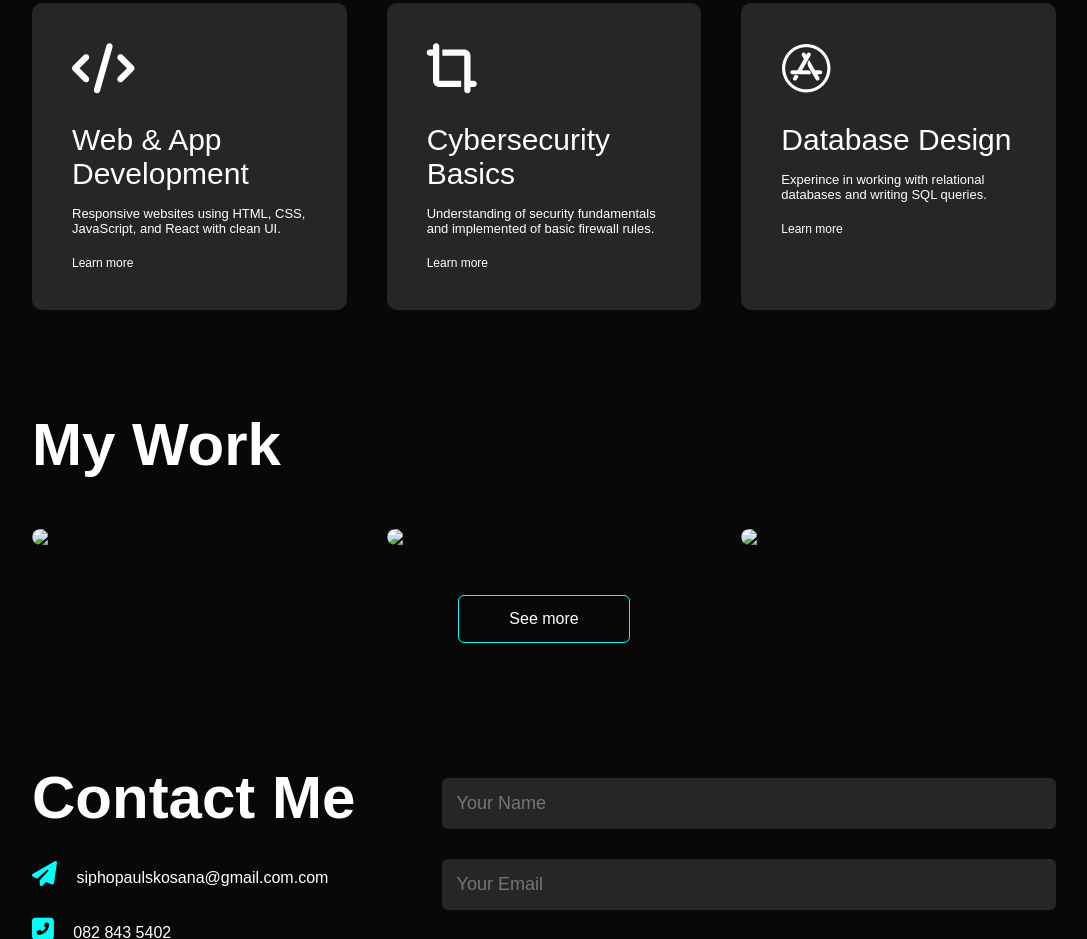
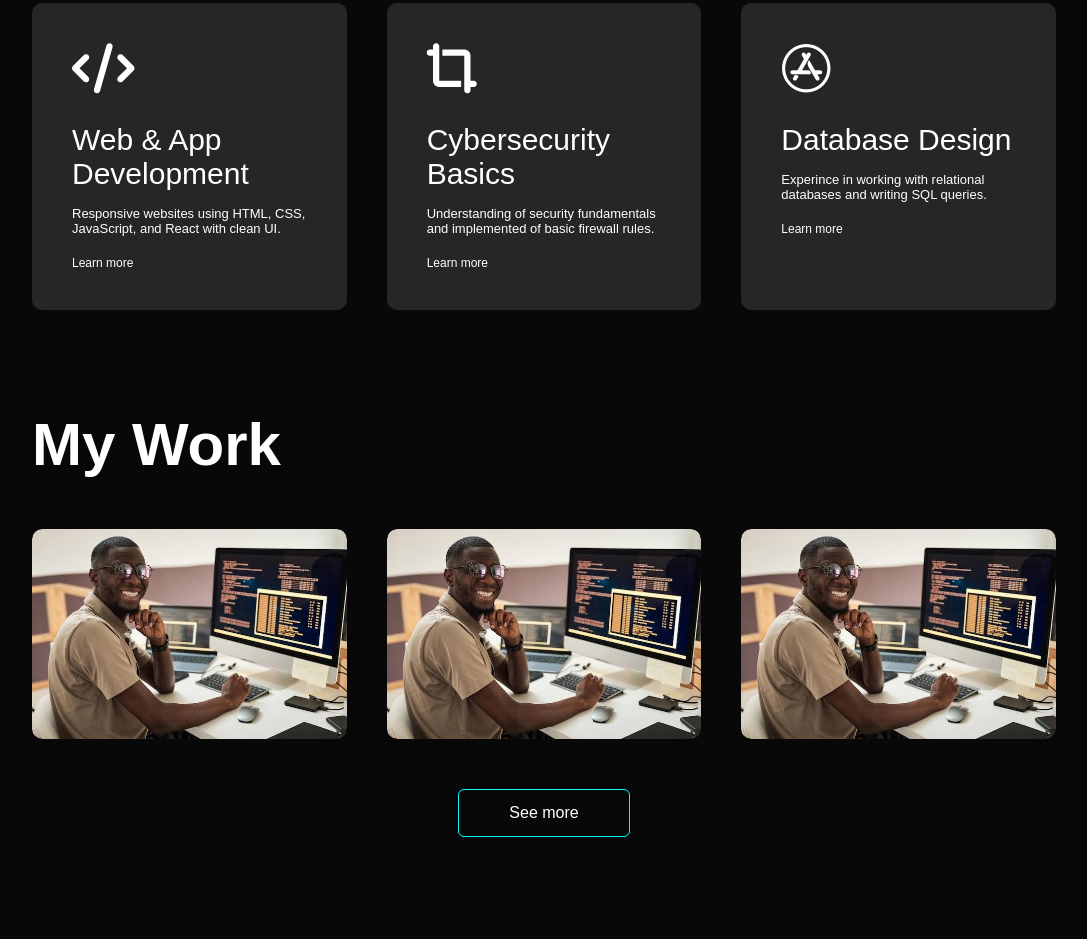
Before and after one commit to SpholaTech/Portfolio, a plain HTML site: page index.html in a window 1280 px wide. Shown: the part 1650-2589 px from the top of the page, without its empty margins (96-1183 px from the left). Drawn offline with Linux system fonts and the light colour scheme; files whose address does not match are found by name.

Commit message:
index.html

```diff
--- a/index.html
+++ b/index.html
@@ -35,7 +35,7 @@
         <div class="container">
             <div class="row">
                 <div class="about-col-1">
-                    <img src="images/background22.jpg">
+                    <img src="background22.jpg">
                 </div>
                 <div class="about-col-2">
                     <h1 class="sub-title">About me</h1>
@@ -124,7 +124,7 @@
         <h1 class="sub-title">My Work</h1>
         <div class="work-list">
             <div class="work">
-                <img src="images/user1.jpeg">
+                <img src="user1.jpeg">
                 <div class="layer">
                     <h3>Movie App</h3>
                     <p>Built with real API integration to fetch and display live move data.</p>
@@ -132,7 +132,7 @@
                 </div>
             </div>
             <div class="work">
-                <img src="images/user1.jpeg">
+                <img src="user1.jpeg">
                 <div class="layer">
                     <h3>Landing Page</h3>
                     <p>sOLO PROJECT SHOWCASING CLEAN UI/UX design.</p>
@@ -140,7 +140,7 @@
                 </div>
             </div>
             <div class="work">
-                <img src="images/user1.jpeg">
+                <img src="user1.jpeg">
                 <div class="layer">
                     <h3>Lost and Found Website</h3>
                     <p>The website collect and store the information provided by the user.</p>
@@ -166,7 +166,7 @@
                     <a href=""><i class="fab fa-instagram"></i></a>
                     <a href=""><i class="fab fa-linkedin"></i></a>
                 </div>
-                <a href="images/Curriculum Vitae of Sipho Paulos Skosana.pdf" download class="btn btn2">Download CV</a>
+                <a href="Curriculum Vitae of Sipho Paulos Skosana.pdf" download class="btn btn2">Download CV</a>
             </div>
             <div class="contact-right">
                 <form>
```
